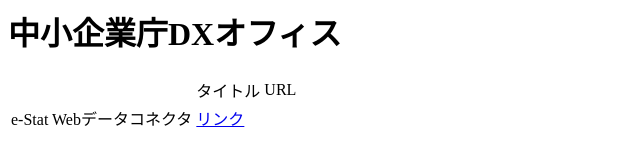
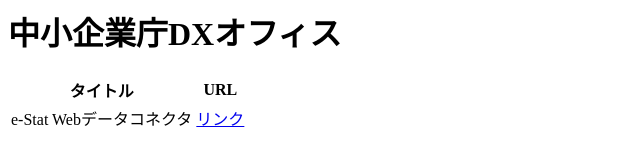
Before and after one commit to jpsmea-dx-office/jpsmea-dx-office.github.io, a plain HTML site: page index.html in a window 1280 px wide. Shown: the whole page, without its empty margins (0-640 px from the left). Drawn offline with Linux system fonts and the light colour scheme.

Commit message:
Update index.html

```diff
--- a/index.html
+++ b/index.html
@@ -5,7 +5,7 @@
 <body>
 <h1>中小企業庁DXオフィス</h1>
   <table>
-    <th><td>タイトル</td><td>URL</td></th>
+    <tr><th>タイトル</th><th>URL</th></tr>
     <tr><td>e-Stat Webデータコネクタ</td><td><a href="https://jpsmea-dx-office.github.io/tbl-wdc-estat/">リンク</a></td></tr>
   </table>
 </body>
```
